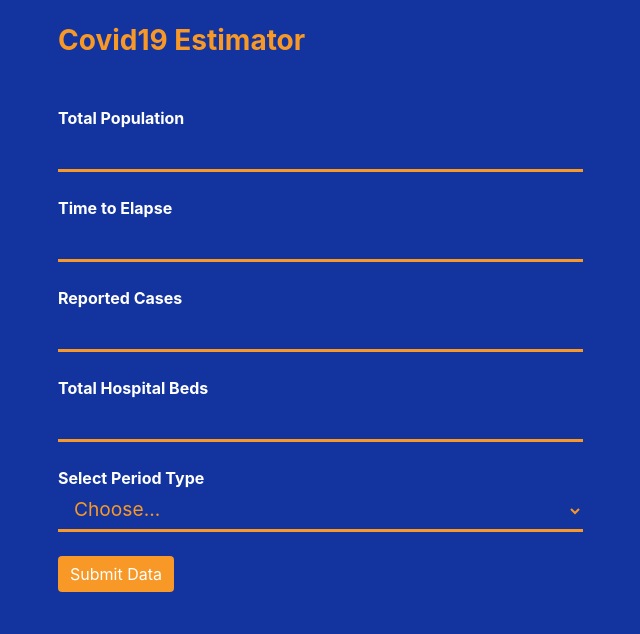
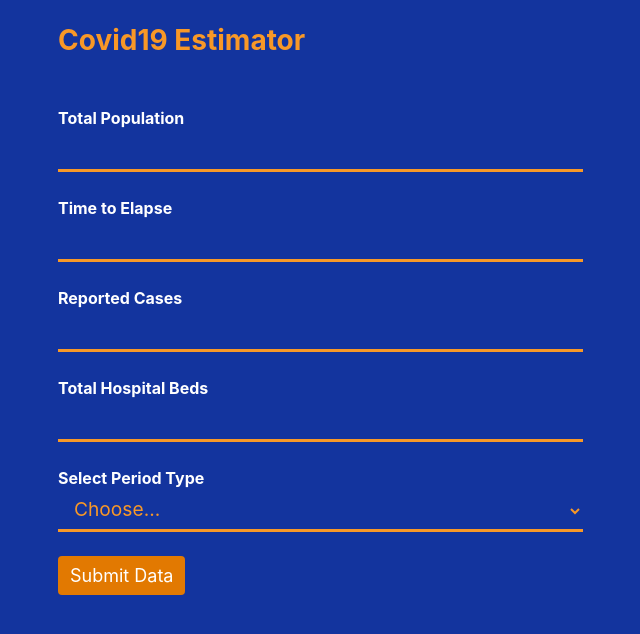
Before and after one commit to abayomijohn273/covid-estimator, a React (Create React App) app: page / in a window 1280 px wide. Shown: the top 634 px of the page, without its empty margins (42-682 px from the left). Built offline with nearby package versions, Linux system fonts and the light colour scheme.

Commit message:
fixed styling

```diff
--- a/src/App.css
+++ b/src/App.css
@@ -44,8 +44,10 @@ input::placeholder {
 }
 .btn,
 .btn:hover {
-  background: #f89827;
-  border: #f89827;
+  color: white;
+  font-size: 18px;
+  background: #e27901;
+  border: #e27901;
 }
 select:focus {
   background: none !important;
--- a/src/App.js
+++ b/src/App.js
@@ -105,7 +105,7 @@ function App() {
               </div>
               <button
                 type="submit"
-                className="btn btn-md btn-primary"
+                className="btn btn-md btn-success mb-4"
                 id="data-go-estimate"
                 aria-labelledby="data-go-estimate"
               >
```
